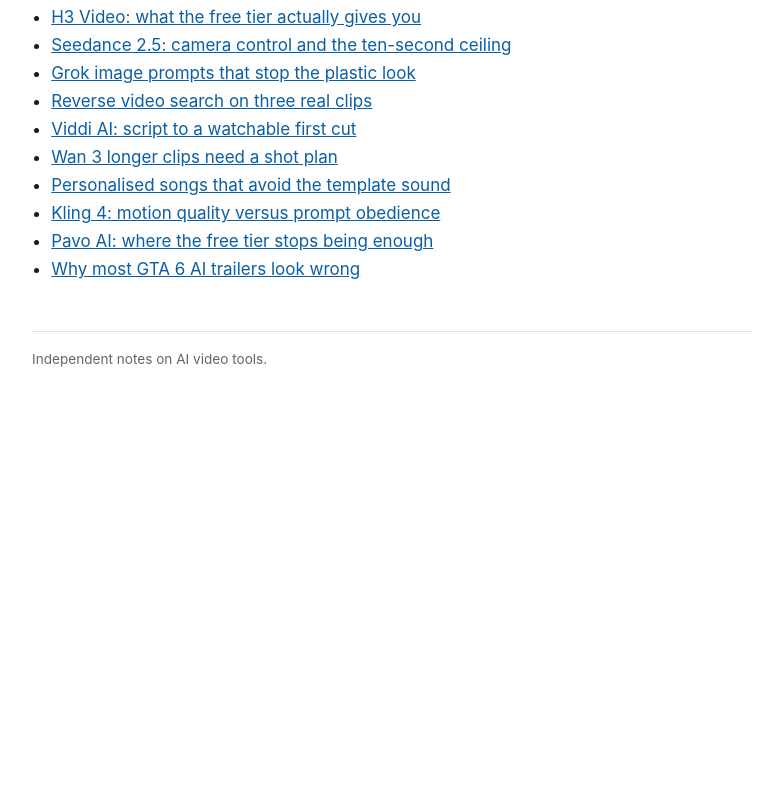
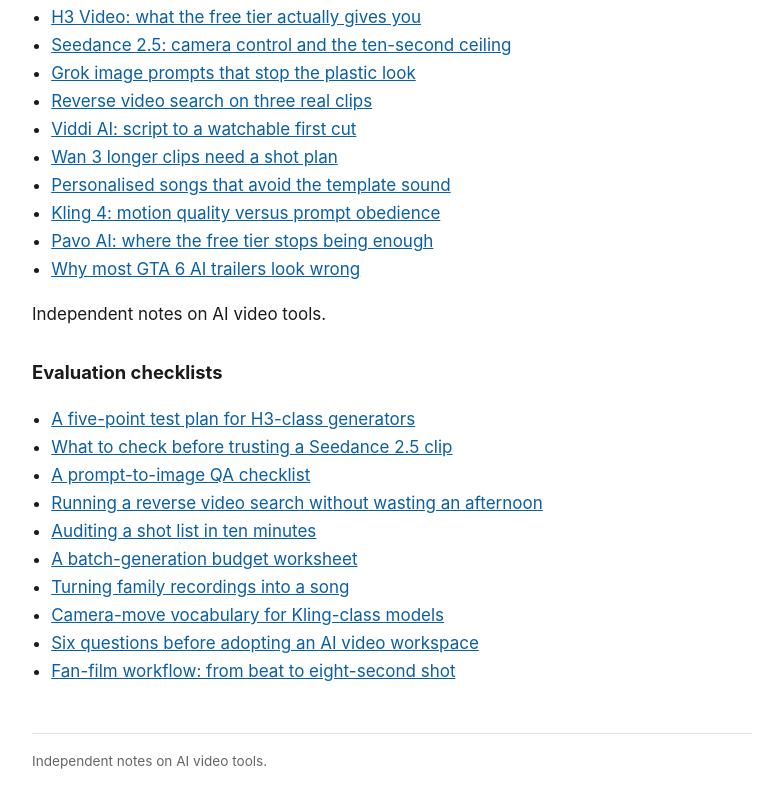
Before and after one commit to barasel200-bit/video-prompt-notes, a plain HTML site: page index.html in a window 1280 px wide. Shown: the part 523-1330 px from the top of the page, without its empty margins (248-1031 px from the left). Before the commit the page ends 934 px from the top, so only its background shows below. Drawn offline with Linux system fonts and the light colour scheme.

Commit message:
Add evaluation checklist links

```diff
--- a/index.html
+++ b/index.html
@@ -20,4 +20,15 @@ footer{margin-top:3rem;border-top:1px solid #e3e3e3;padding-top:1rem;color:#666;
 <li><a href="pavoai-app.html">Naming conventions for prompt iterations</a></li>
 <li><a href="gta6aivideo-art.html">Cut rhythm: the part no model generates</a></li>
 </ul><h2 style="font-size:1.15rem;margin:2rem 0 .6rem">Longer write-ups</h2><p>Tests that need more than a paragraph live on their own pages:</p><ul><li><a href="https://h3video-fieldnotes.pages.dev/">H3 Video: what the free tier actually gives you</a></li><li><a href="https://seedance25-fieldnotes.pages.dev/">Seedance 2.5: camera control and the ten-second ceiling</a></li><li><a href="https://grok-image-fieldnotes.pages.dev/">Grok image prompts that stop the plastic look</a></li><li><a href="https://reverse-video-search-fieldnotes.pages.dev/">Reverse video search on three real clips</a></li><li><a href="https://viddiai-fieldnotes.pages.dev/">Viddi AI: script to a watchable first cut</a></li><li><a href="https://wan3-fieldnotes.pages.dev/">Wan 3 longer clips need a shot plan</a></li><li><a href="https://memories-song-fieldnotes.pages.dev/">Personalised songs that avoid the template sound</a></li><li><a href="https://kling4-fieldnotes.pages.dev/">Kling 4: motion quality versus prompt obedience</a></li><li><a href="https://pavoai-fieldnotes.pages.dev/">Pavo AI: where the free tier stops being enough</a></li><li><a href="https://gta6-ai-video-fieldnotes.pages.dev/">Why most GTA 6 AI trailers look wrong</a></li></ul>
-<footer>Independent notes on AI video tools.</footer></body></html>
+Independent notes on AI video tools.</footer></body></html><h2 style="font-size:1.15rem;margin:1.8rem 0 .6rem">Evaluation checklists</h2><ul>
+<li><a href="https://h3video-toolcheck.pages.dev/">A five-point test plan for H3-class generators</a></li>
+<li><a href="https://seedance25-toolcheck.pages.dev/">What to check before trusting a Seedance 2.5 clip</a></li>
+<li><a href="https://grok-image-toolcheck.pages.dev/">A prompt-to-image QA checklist</a></li>
+<li><a href="https://reverse-video-search-toolcheck.pages.dev/">Running a reverse video search without wasting an afternoon</a></li>
+<li><a href="https://viddiai-toolcheck.pages.dev/">Auditing a shot list in ten minutes</a></li>
+<li><a href="https://wan3-toolcheck.pages.dev/">A batch-generation budget worksheet</a></li>
+<li><a href="https://memories-song-toolcheck.pages.dev/">Turning family recordings into a song</a></li>
+<li><a href="https://kling4-toolcheck.pages.dev/">Camera-move vocabulary for Kling-class models</a></li>
+<li><a href="https://pavoai-toolcheck.pages.dev/">Six questions before adopting an AI video workspace</a></li>
+<li><a href="https://gta6-ai-video-toolcheck.pages.dev/">Fan-film workflow: from beat to eight-second shot</a></li>
+</ul><footer>Independent notes on AI video tools.</footer></body></html>
```
